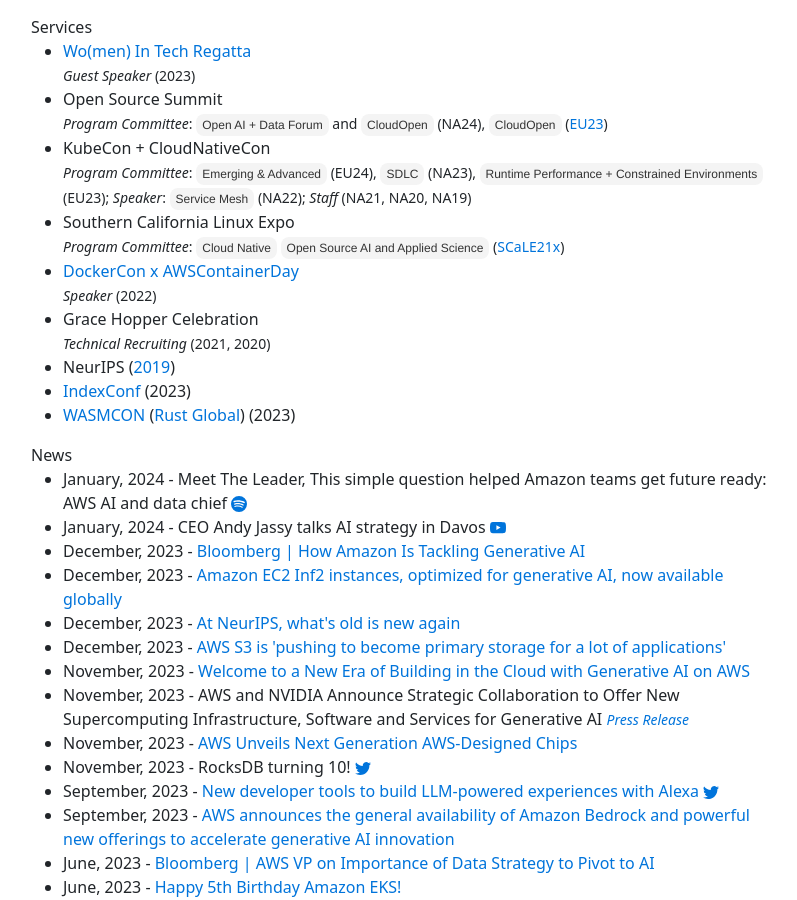
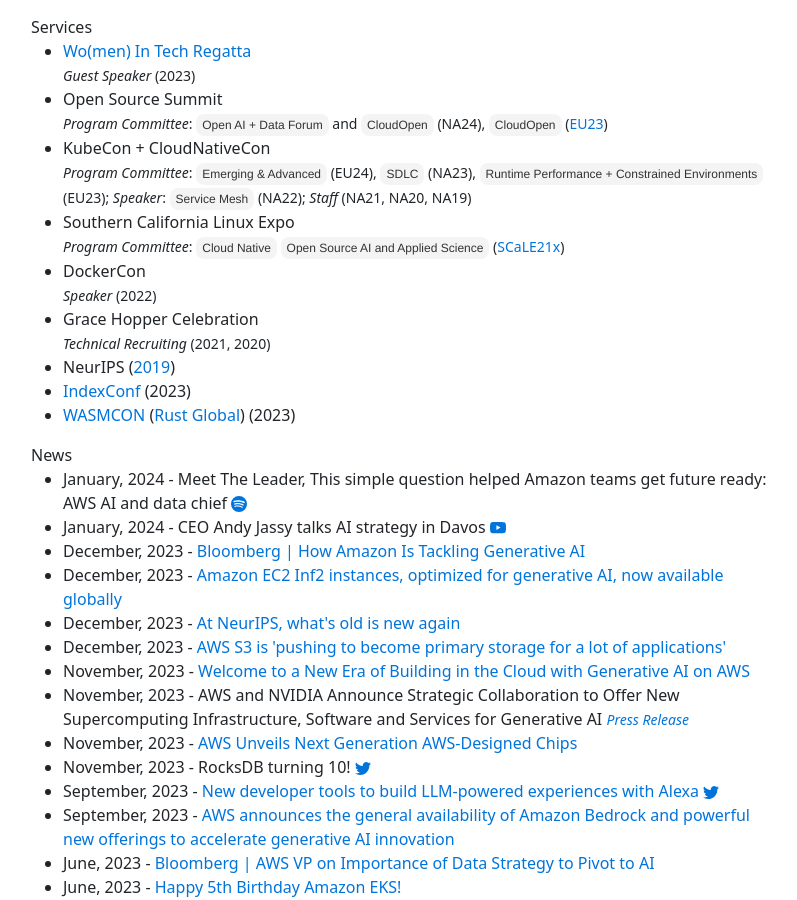
Before and after one commit to gfw001/gfw001.github.io, a Jekyll site: the page index.html, which Jekyll copies as it is, in a window 1280 px wide and 900 px high, scrolled down 1544 px. Shown: the whole window, without its empty margins (51-848 px from the left). Built offline with Jekyll 4.4.1, drawn with Linux system fonts in a browser that asks for light colours.

Commit message:
Update index.html

```diff
--- a/index.html
+++ b/index.html
@@ -323,7 +323,7 @@
 		<small><i>Program Committee</i>: <button>Cloud Native</button> <button>Open Source AI and Applied Science</button> (<a href="https://www.socallinuxexpo.org/scale/21x">SCaLE21x</a>) </small>
 	</li>
 	<li>
-		<a href="https://awscontainerdaydocker.splashthat.com/">DockerCon x AWSContainerDay</a> <br>
+		DockerCon <br>
 		<small><i>Speaker</i> (2022)</small>
 	</li>
 	<li>
```
